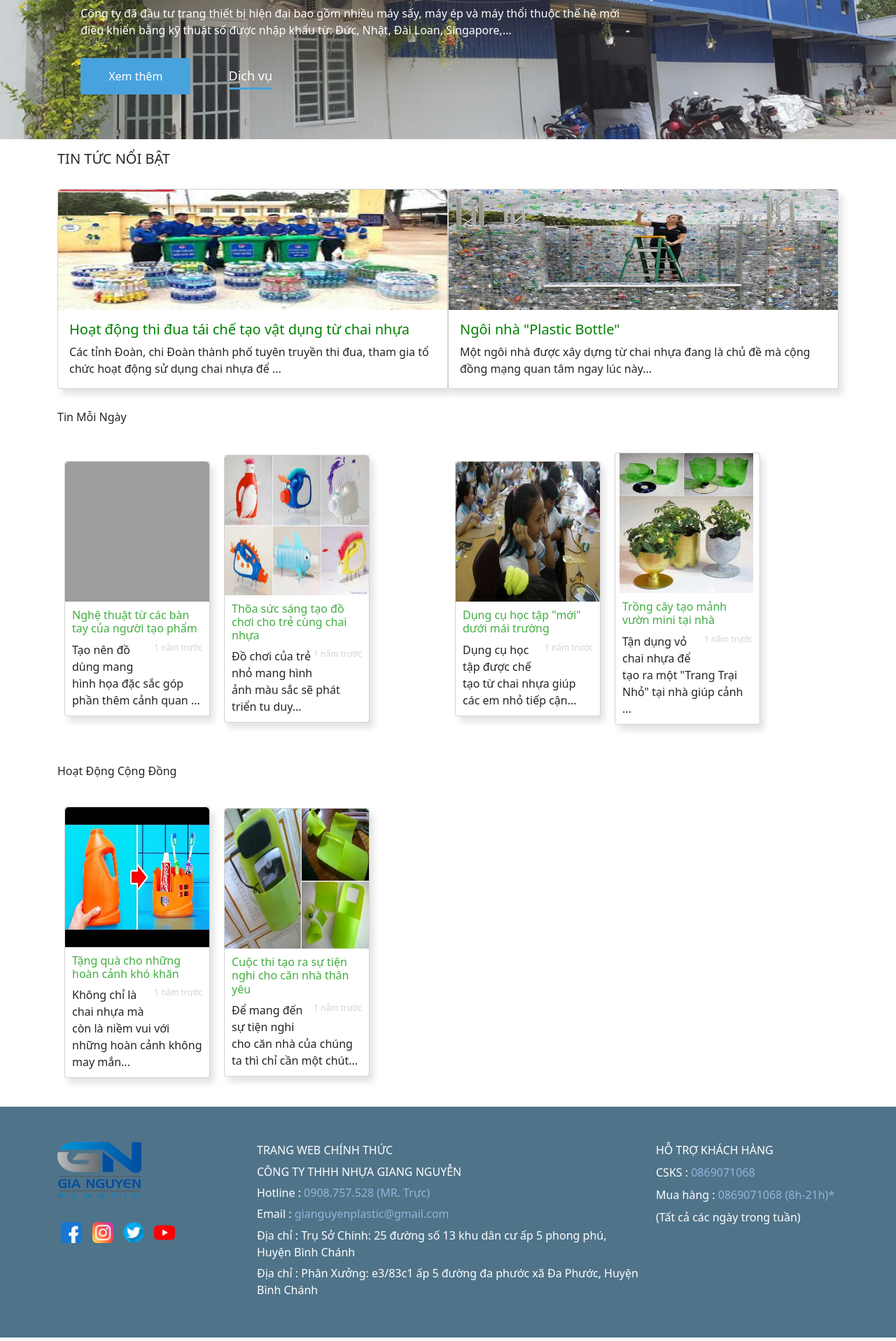
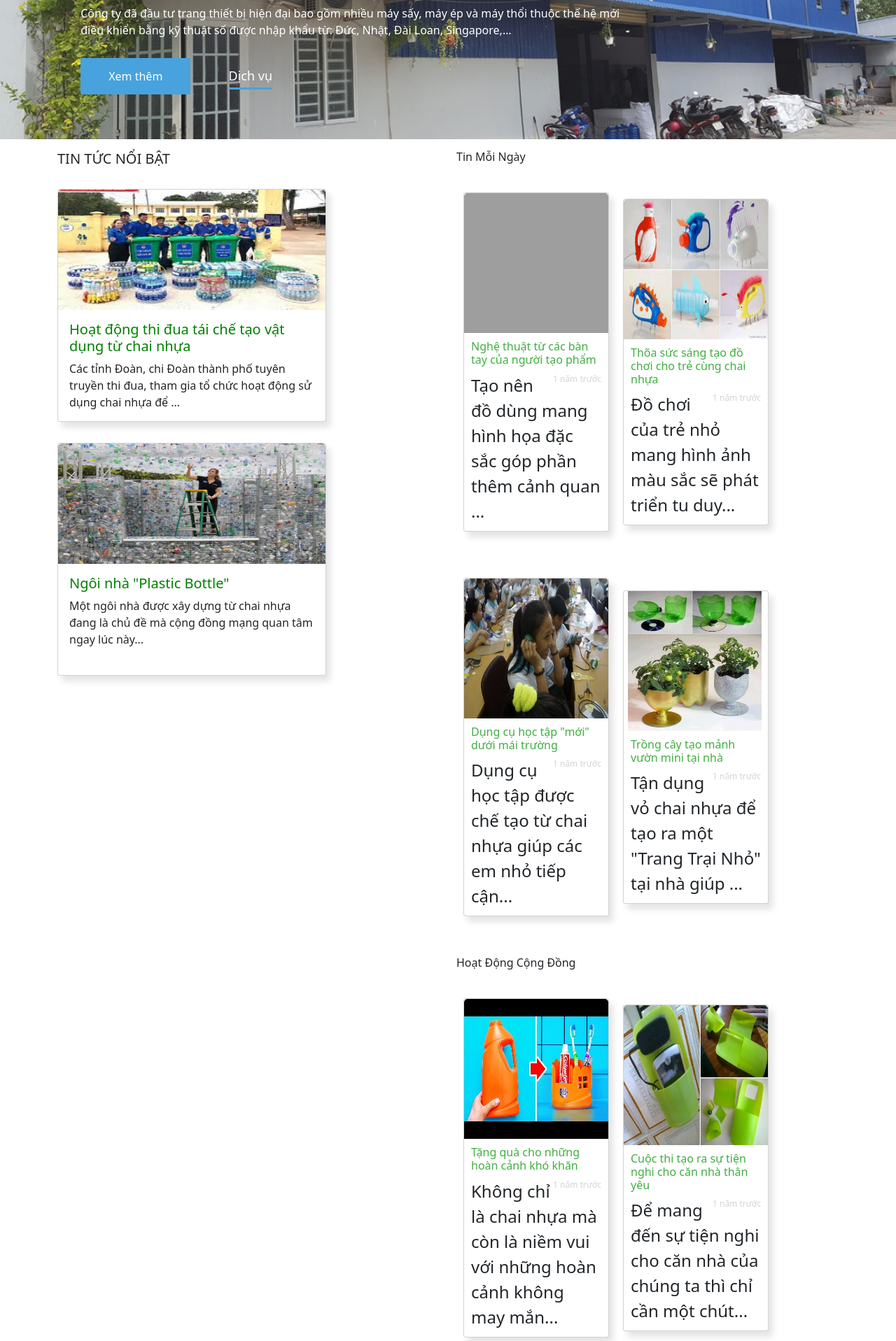
Before and after one commit to WonnDev/FHH-GiaNguyenPlastic, a Flask app: page /new in a window 1280 px wide. Shown: the part 340-2257 px from the top of the page at 70% size. Run offline with Flask 2, Linux system fonts and the light colour scheme; some libraries are stand-ins or nearby versions; grey boxes are pictures that could not be loaded.

Commit message:
clear style

```diff
--- a/appdb/static/css/style-t.css
+++ b/appdb/static/css/style-t.css
@@ -16,15 +16,7 @@
     -webkit-background-clip: text;
     -webkit-text-fill-color: transparent;
 }
-.mg-auto{
-	margin: auto 0;
-	width:  66%;
-	font-size: 20px;
-}
-.text-r{
-	text-align: right;
-}
-.mgb{
+.margin-bot{
 	margin-bottom: 10px;
 }
 .line-bottom{
@@ -37,10 +29,9 @@
 	width: 200px;
 	height: 250px;
 }
-.mg-s{
+.margin-size{
 	margin: 10px;
 }
-
 .ul-info{
 	list-style: none;
 	text-decoration: none;
@@ -96,34 +87,47 @@
 }
 /* Destop */
 @media only screen and (max-width: 1990px){
+	.product-list{
+		flex-direction: column;
+	}
 	.card-product{
-		width: 100%;
+		width: 24rem;
+		height: 333px;
 	}
 	.card-items{
-		width: 13rem;
+		width: 15rem;
 	}
 	.address-form{
 		font-size: 24px;
 	}
 @media only screen and (max-width: 1366px){
+	.product-list{
+		flex-direction: column;
+	}
 	.card-product{
-		width: 100%;
+		width: 24rem;
+		height: 333px;
 	}
 	.card-items{
 		width: 13rem;
+		font-size: 24px;
 	}
 	.address-form{
 		font-size: 23px;
 	}
 }
 @media only screen and (max-width: 1170px){
+	.product-list{
+		flex-direction: column;
+	}
 	.card-product{
-		flex-direction: column ;
-		width: 100%;
+		width: 21rem;
+		font-size: 22px;
+		height: 333px;
 	}
 	.card-items{
 		width: 11rem;
-		font-size: 14px;
+		font-size: 17px;
 	}
 	.ul-info{
 		flex-direction: row;
--- a/appdb/templates/home/news/news.html
+++ b/appdb/templates/home/news/news.html
@@ -9,11 +9,8 @@
                             <h5>TIN TỨC NỔI BẬT</h5>
                         </p>
                     </div>
-                    <div class=" d-flex product-list" style="flex-direction: column">
-
                     <div class=" d-flex product-list">
-
-                            <div class=" card card-product" style="">
+                        <div class=" card card-product">
                             <div class="product-img">
                                 <img src="{{url_for('static', filename='images/newwork.jpeg')}}" class="card-img-top" alt="...">
                             </div>
@@ -22,7 +19,7 @@
                                 <p class="card-text">Các tỉnh Đoàn, chi Đoàn thành phố tuyên truyền thi đua, tham gia tổ chức hoạt động sử dụng chai nhựa để ...</p>
                             </div>
                         </div>
-                            <div class="card card-product" style="">
+                        <div class="card card-product">
                             <div class="product-img">
                                 <img src="{{url_for('static', filename='images/new8.jpg')}}" class="card-img-top" alt="...">
                             </div>
@@ -42,9 +39,9 @@
                         </div>
                         <div class="row">
                             <ol class="col d-flex ul-info">
-                                    <li class="mg-s">
+                                <li class="margin-size">
                                     <div class="item-news">
-                                            <div class="card card-items" style="">
+                                        <div class="card card-items">
                                             <div class="bor">
                                                 <img src="{{url_for('static', filename='images/new7.jpg')}}" class="card-img-top" alt="...">
                                             </div>
@@ -58,7 +55,7 @@
                                         </div>
                                     </div>
                                 </li>
-                                    <li class="mg-s">
+                                <li class="margin-size">
                                     <div class="item-news">
                                         <div class="card card-items">
                                             <div class="bor">
@@ -76,9 +73,9 @@
                                 </li>
                             </ol>
                             <ol class="col d-flex ul-info">
-                                    <li class="mg-s">
+                                <li class="margin-size">
                                     <div class="item-news">
-                                            <div class="card card-items" style="">
+                                        <div class="card card-items">
                                             <div class="bor">
                                                 <img src="{{url_for('static', filename='images/new1.jpg')}}" class="card-img-top" alt="...">
                                             </div>
@@ -92,9 +89,9 @@
                                         </div>
                                     </div>
                                 </li>
-                                    <li class="mg-s">
+                                <li class="margin-size">
                                     <div class="item-news">
-                                            <div class="card card-items" style="">
+                                        <div class="card card-items">
                                             <div class="bor">
                                                 <img src="{{url_for('static', filename='images/new2.jpg')}}" class="card-img-top" alt="...">
                                             </div>
@@ -103,7 +100,7 @@
                                                 <p class="card-time">
                                                     <img src="">1 năm trước
                                                 </p>
-                                                    <p class="card-text">Tận dụng vỏ chai nhựa để tạo ra một "Trang Trại Nhỏ" tại nhà giúp cảnh ...</p>
+                                                <p class="card-text">Tận dụng vỏ chai nhựa để tạo ra một "Trang Trại Nhỏ" tại nhà giúp ...</p>
                                             </div>
                                         </div>
                                     </div>
@@ -118,10 +115,10 @@
                             </p>
                         </div>
                         <ol class="col-6 d-flex ul-info">
-                                <li class="mg-s">
+                            <li class="margin-size">
 
                                 <div class="item-news">
-                                        <div class="card card-items" style="">
+                                    <div class="card card-items" >
                                         <div class="bor">
                                             <img src="{{url_for('static', filename='images/new5.jpg')}}" class="card-img-top" alt="...">
                                         </div>
@@ -136,10 +133,9 @@
                                 </div>
 
                             </li>
-                                <li class="mg-s">
-
+                            <li class="margin-size">
                                 <div class="item-news">
-                                        <div class="card card-items" style="">
+                                    <div class="card card-items" >
                                         <div class="bor">
                                             <img src="{{url_for('static', filename='images/new4.jpg')}}" class="card-img-top" alt="...">
                                         </div>
@@ -152,11 +148,8 @@
                                         </div>
                                     </div>
                                 </div>
-
                             </li>
                         </ol>
-                        </div>
-
                     </div>
                 </div>
             </div>
```
Also changed, not shown: appdb/templates/home/news/contact.html (+4 -4 lines), appdb/templates/home/news/introduce.html (+6 -6 lines). Lines whose indentation alone changed are shown as unchanged.
